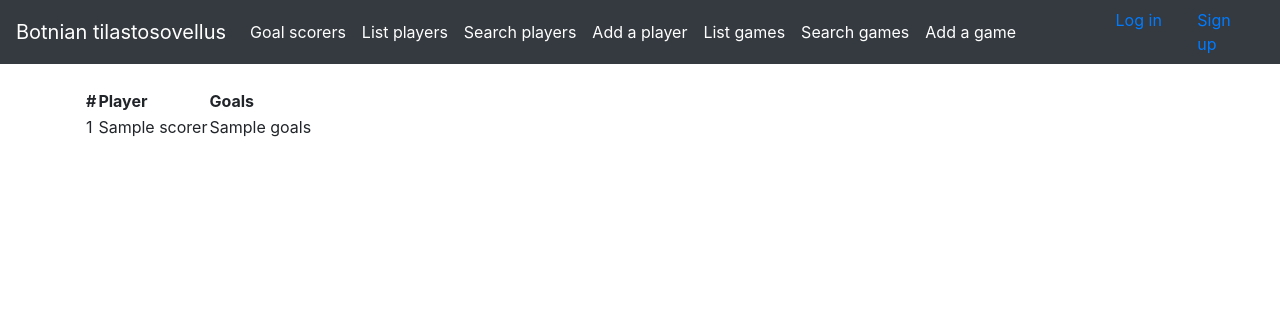
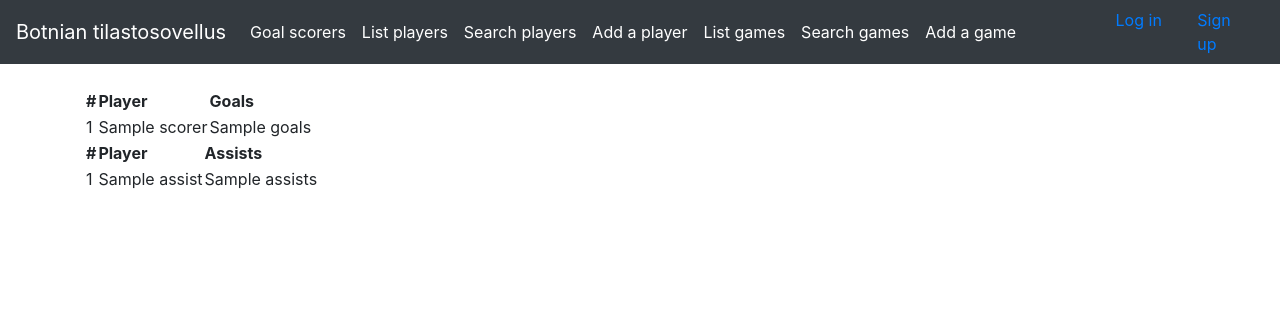
Before and after one commit to Deemusc/Tsoha-Botnian-tilastosovellus, a Python web app: template application/templates/players/scorers.html in a window 1280 px wide. Shown: the top 324 px of the page. Run offline with Jinja, Linux system fonts and the light colour scheme; the template is opened without the code that fills it: most values are stand-ins (such as "Sample title", 1, 10 or a date in 2020); some libraries are stand-ins or nearby versions.

Commit message:
Syöttöpörssi lisätty maalipörssin yhteyteen.

```diff
--- a/application/games/views.py
+++ b/application/games/views.py
@@ -36,6 +36,7 @@ def games_query():
 def games_create():
     error = None
     form = GameForm()
+    #players = Player.query.all()
     if form.validate_on_submit():
         try:
             g = Game(date=form.date.data, opponent=form.opponent.data, botnia_goals=0, opponent_goals=form.opponent_goals.data)
--- a/application/players/views.py
+++ b/application/players/views.py
@@ -17,7 +17,8 @@ def players_index():
 @login_required(role="REGULAR")
 def players_scorers():
     s = Player.list_goal_scorers()
-    return render_template("/players/scorers.html", scorers=s)
+    a = Player.list_assists()
+    return render_template("/players/scorers.html", scorers=s, assists=a)
 
 # Pelaajien haku-sivu, toimii mukavasti.
 @app.route("/players/query/", methods=["GET", "POST"])
--- a/application/templates/players/scorers.html
+++ b/application/templates/players/scorers.html
@@ -15,4 +15,18 @@
     </tr>
     {% endfor %}
 </table>
+<table>
+    <tr>
+        <th># </th>
+        <th>Player</th>
+        <th>Assists</th>
+    </tr>
+    {% for assist in assists %}
+    <tr>
+        <td>{{ assist.number }}</td>
+        <td>{{ assist.name }}</td>
+        <td>{{ assist.assists }}</td>
+    </tr>
+    {% endfor %}
+</table>
 {% endblock %}
```
Also changed, not shown: application/players/models.py (+16 -0 lines).
